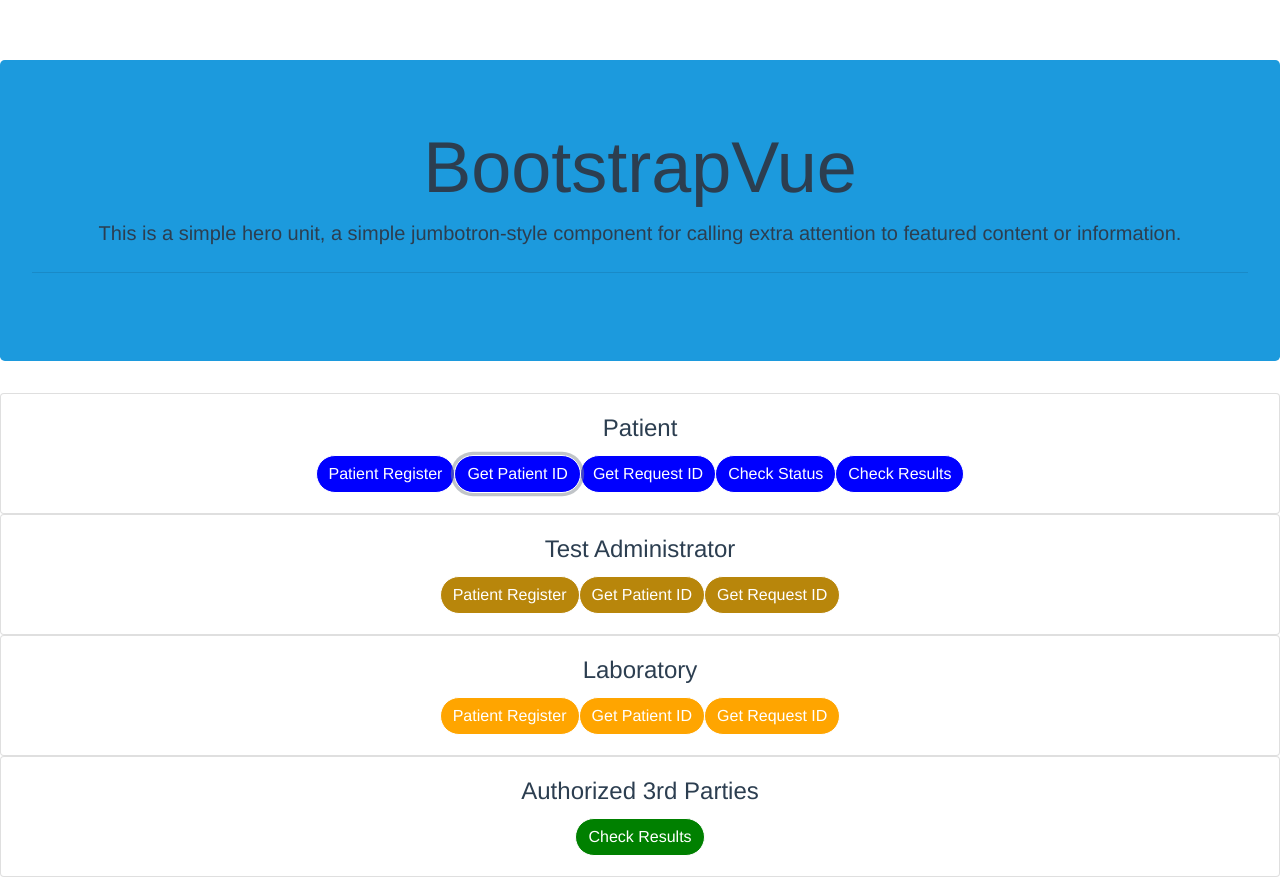
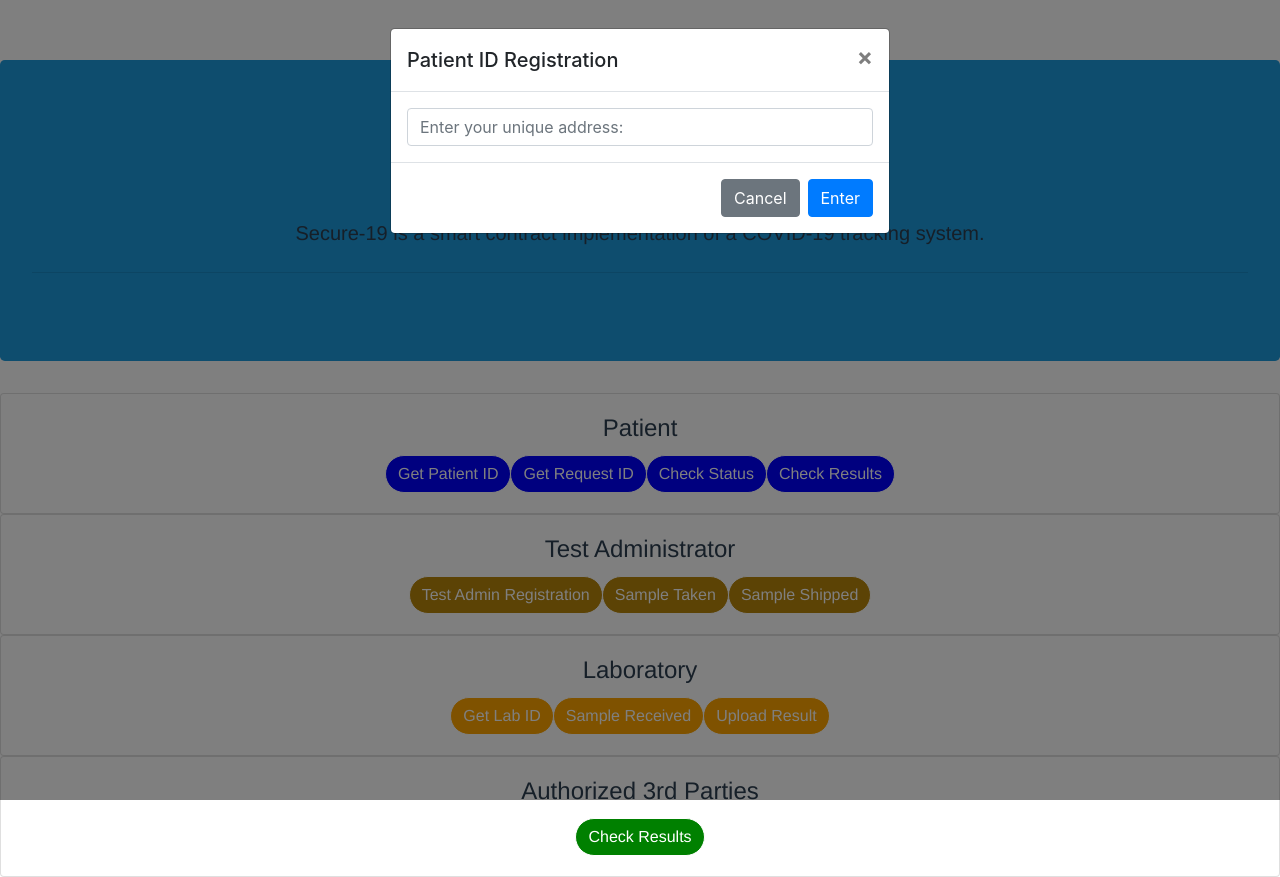
Before and after one commit to louismot/Secure-19, a Vue app in the folder Secure19-Dapp/secure19-app/: page / in a window 1280 px wide. Both pictures are taken after a click on the button "Get Patient ID". Built offline with nearby package versions, Linux system fonts and the light colour scheme.

Commit message:
Front end complete. Need to link UI to contract. May abandon express

```diff
--- a/Secure19-Dapp/secure19-app/index.js
+++ b/Secure19-Dapp/secure19-app/index.js
@@ -1,9 +1,9 @@
 var express = require('express');
 var app = express();
 app.use(express.static('src'));
-app.use(express.static('../ballot-contract/build/contracts'));
+app.use(express.static('../secure19-contract/build/contracts'));
 app.get('/', function (req, res) {
-  res.render('src/public/index.html');
+  res.render('src/App.vue');
 });
 app.listen(8000, function () {
   console.log('Example app listening on port 8000!');
--- a/Secure19-Dapp/secure19-app/src/components/Buttons.vue
+++ b/Secure19-Dapp/secure19-app/src/components/Buttons.vue
@@ -4,8 +4,8 @@
     <!--Patient button group-->
     <b-card title="Patient">
       <b-button-group>
-        <b-button pill v-b-modal.p-register style="background-color: blue; border-color: white; ">Patient Register</b-button>
-        <b-button pill v-b-modal.p-pid style="background-color: blue; border-color: white">Get Patient ID</b-button>
+<!--        <b-button pill v-b-modal.p-register style="background-color: blue; border-color: white; ">Patient Register</b-button>-->
+        <b-button pill v-b-modal.p-id style="background-color: blue; border-color: white">Get Patient ID</b-button>
         <b-button pill v-b-modal.p-rid style="background-color: blue; border-color: white">Get Request ID</b-button>
         <b-button pill v-b-modal.p-status style="background-color: blue; border-color: white">Check Status</b-button>
         <b-button pill v-b-modal.p-results style="background-color: blue; border-color: white">Check Results</b-button>
@@ -15,36 +15,77 @@
     <!--Test admin button group-->
     <b-card title="Test Administrator">
       <b-button-group>
-        <b-button pill v-b-modal.p-register style="background-color: darkgoldenrod; border-color: white; ">Patient Register</b-button>
-        <b-button pill v-b-modal.p-pid style="background-color: darkgoldenrod; border-color: white">Get Patient ID</b-button>
-        <b-button pill v-b-modal.p-rid style="background-color: darkgoldenrod; border-color: white">Get Request ID</b-button>
+        <b-button pill v-b-modal.t-reg style="background-color: darkgoldenrod; border-color: white; ">Test Admin Registration</b-button>
+        <b-button pill v-b-modal.t-st style="background-color: darkgoldenrod; border-color: white">Sample Taken</b-button>
+        <b-button pill v-b-modal.t-ss style="background-color: darkgoldenrod; border-color: white">Sample Shipped</b-button>
       </b-button-group >
     </b-card>
 
     <!--Lab button group-->
     <b-card title="Laboratory">
       <b-button-group>
-        <b-button pill v-b-modal.p-register style="background-color: orange; border-color: white; ">Patient Register</b-button>
-        <b-button pill v-b-modal.p-pid style="background-color: orange; border-color: white">Get Patient ID</b-button>
-        <b-button pill v-b-modal.p-rid style="background-color: orange; border-color: white">Get Request ID</b-button>
+        <b-button pill v-b-modal.l-reg style="background-color: orange; border-color: white; ">Get Lab ID</b-button>
+        <b-button pill v-b-modal.l-sr style="background-color: orange; border-color: white; ">Sample Received</b-button>
+        <b-button pill v-b-modal.l-results style="background-color: orange; border-color: white">Upload Result</b-button>
       </b-button-group>
     </b-card>
 
     <!--Authorized party button group-->
     <b-card title="Authorized 3rd Parties">
       <b-button-group>
-        <b-button pill v-b-modal.ap-results style="background-color: green; border-color: white; ">Check Results</b-button>
+        <b-button pill v-b-modal.atp-results style="background-color: green; border-color: white; ">Check Results</b-button>
       </b-button-group>
     </b-card>
 
 
 
+    <!--Modals for the patient forms-->
+    <b-modal id="p-id" title="Patient ID Registration" ok-title="Enter">
+      <b-form-input pill v-model="fromAddress" placeholder="Enter your unique address:"></b-form-input>
+    </b-modal>
+    <b-modal id="p-rid" title="Patient Request Registration" ok-title="Enter">
+      <b-form-input pill v-model="pid" placeholder="Enter your unique Patient ID Number:"></b-form-input>
+    </b-modal>
+    <b-modal id="p-status" title="Check Status" ok-title="Enter">
+      <b-form-input pill v-model="pid" placeholder="Enter your unique Patient ID Number:"></b-form-input>
+    </b-modal>
+    <b-modal id="p-results" title="Check Results" ok-title="Enter">
+      <b-form-input pill v-model="rid" placeholder="Enter your unique Request ID:"></b-form-input>
+    </b-modal>
 
-    <b-modal id="p-register" title="Sign Out" ok-title="Enter">
-      <b-form-input pill v-model="bookTitle" placeholder="Enter The Book's Title:"></b-form-input>
-      <b-form-input pill v-model="bookAuthor" placeholder="Enter The Author's Name:"></b-form-input>
-      <b-form-input pill v-model="bookDate" placeholder="Enter Today's Date:"></b-form-input>
-      <b-form-input pill v-model="studentName" placeholder="Enter Your First and Last Name:"></b-form-input>
+
+    <!--Modals for the test admin forms-->
+    <b-modal id="t-reg" title="Test Admin Register" ok-title="Enter">
+      <b-form-input pill v-model="fromAddress" placeholder="Enter your unique address:"></b-form-input>
+    </b-modal>
+    <b-modal id="t-st" title="Sample Taken Confirmation" ok-title="Enter">
+      <b-form-input pill v-model="pid" placeholder="Enter the patient's unique ID:"></b-form-input>
+      <b-form-input pill v-model="tid" placeholder="Enter your unique address:"></b-form-input>
+    </b-modal>
+    <b-modal id="t-ss" title="Sample Shipped Confirmation" ok-title="Enter">
+      <b-form-input pill v-model="pid" placeholder="Enter the patient's unique ID:"></b-form-input>
+      <b-form-input pill v-model="tid" placeholder="Enter your unique address:"></b-form-input>
+    </b-modal>
+
+
+    <!--Modals for the lab forms-->
+    <b-modal id="l-reg" title="Lab Registration" ok-title="Enter">
+      <b-form-input pill v-model="lid" placeholder="Enter your unique address:"></b-form-input>
+    </b-modal>
+    <b-modal id="l-reg" title="Sample Recieved" ok-title="Enter">
+      <b-form-input pill v-model="pid" placeholder="Enter the patient's unique ID:"></b-form-input>
+      <b-form-input pill v-model="lid" placeholder="Enter your unique address:"></b-form-input>
+    </b-modal>
+    <b-modal id="l-results" title="Upload Results" ok-title="Enter">
+      <b-form-input pill v-model="pid" placeholder="Enter the patient's unique ID:"></b-form-input>
+      <b-form-input pill v-model="pr" placeholder="Enter patient's Result:"></b-form-input>
+      <b-form-input pill v-model="tid" placeholder="Enter your unique address:"></b-form-input>
+    </b-modal>
+
+
+    <!--Modals for the authorized 3rd parties' forms-->
+    <b-modal id="atp-results" title="Check Results" ok-title="Enter">
+      <b-form-input pill v-model="rid" placeholder="Enter your unique Request ID:"></b-form-input>
     </b-modal>
   </div>
 </template>
--- a/Secure19-Dapp/secure19-app/src/components/Header.vue
+++ b/Secure19-Dapp/secure19-app/src/components/Header.vue
@@ -1,11 +1,10 @@
 <template>
   <div>
     <b-jumbotron style="background-color: #1C9ADD" text-variant="grey">
-      <template #header>BootstrapVue</template>
+      <template #header>Secure-19</template>
 
       <template #lead>
-        This is a simple hero unit, a simple jumbotron-style component for calling extra attention to
-        featured content or information.
+        Secure-19 is a smart contract implementation of a COVID-19 tracking system.
       </template>
 
       <hr class="my-4">
```
